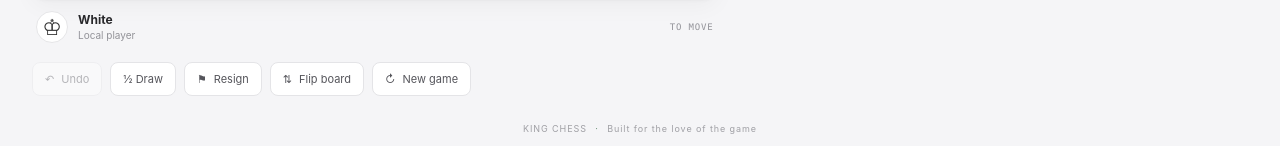
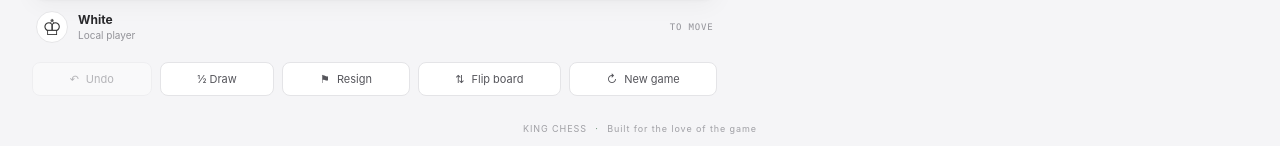
Before and after one commit to DARTVADER1-DROID/King-Chess, a React (Vite) app in the folder apps/web/: page / in a window 1280 px wide. Shown: the part 1114-1260 px from the top of the page. Built offline with nearby package versions, Linux system fonts and the light colour scheme; no server answers.

Commit message:
Style draw, resignation and result controls

```diff
--- a/apps/web/src/style.css
+++ b/apps/web/src/style.css
@@ -220,3 +220,10 @@ h1 em { color: #6e8d79; font-style: normal; font-weight: 520; }
   .analysis-setting { min-width: 0; width: 100%; margin-left: 0; padding-top: 11px; border-top: 1px solid #eeeef0; }
   .analysis-setting small { max-width: none; }
 }
+
+
+/* Game result and action controls. */
+.board-actions { flex-wrap: wrap; }
+.board-actions .quiet-button { flex: 1 1 auto; }
+.draw-notice { margin: 9px 0 0; color: #85672f; font-size: 10px; line-height: 1.45; }
+.result-note { margin: 9px 0 0; color: #6b6b72; font-size: 10px; line-height: 1.45; }
```
